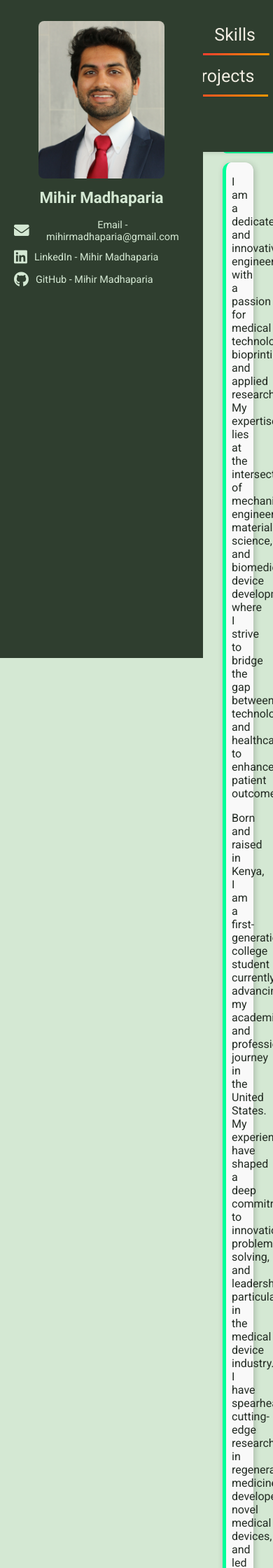
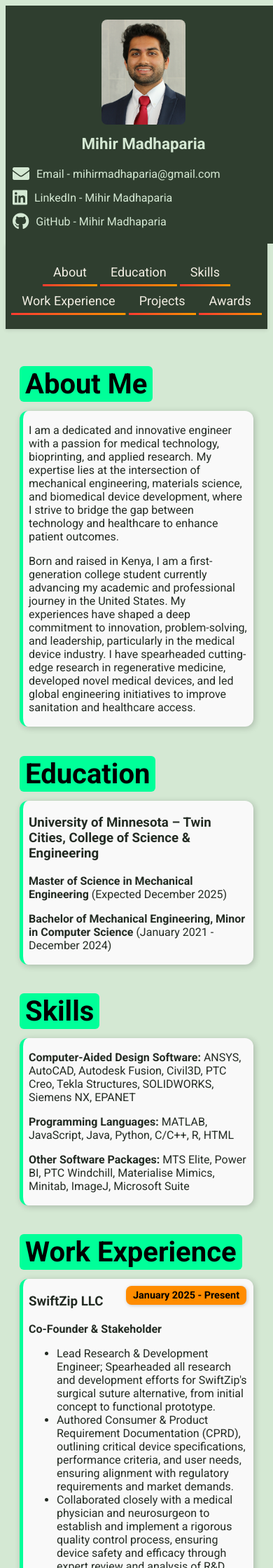
Before and after one commit to mihirmadhaparia/mihirmadhaparia.github.io, a Jekyll site: the page built from README.md, in a window 390 px wide. Shown: the top 2240 px of the page at 70% size. Built offline with Jekyll 4.4.1, drawn with Linux system fonts in a browser that asks for light colours; our own code applies the rules of GitHub Pages for plain Markdown files.

Commit message:
Update style.css

```diff
--- a/assets/css/style.css
+++ b/assets/css/style.css
@@ -1,4 +1,4 @@
-/* Limit image size */
+/* Responsive Image Sizing */
 .content img {
     max-width: 80%;
     height: auto;
@@ -7,7 +7,7 @@
     border-radius: 10px;
 }
 
-/* Limit iframe (videos) size */
+/* Responsive Video Sizing */
 .content iframe {
     max-width: 80%;
     height: auto;
@@ -16,35 +16,43 @@
     margin: 20px auto;
 }
 
-/* Main content */
+/* Main Content Styling */
 .content {
     padding: 80px 20px;
-    /*max-width: 900px;*/
     margin: auto;
     color: #232b23;
     margin-left: 290px;
 }
 
+/* Smooth Scrolling */
 html {
     scroll-behavior: smooth;
     scroll-padding-top: 95px;
 }
 
-/* Overall Website Background */
+/* Website Background */
 body {
     background-color: #D4E8D3;
     color: #2F3E2F;
     font-family: 'Roboto', Arial, sans-serif;
 }
 
-/* END OF MAIN WEBSITE GENERAL ITEMS */
+/* Experience Section Styling */
+.experience-box {
+    position: relative;
+    border-radius: 12px;
+    box-shadow: 2px 2px 10px rgba(0, 0, 0, 0.2);
+    padding: 2px 8px;
+    margin: 8px 0;
+    background-color: #f9f9f9;
+    border-left: 5px solid #00ff99;
+}
 
-/* Date Box Styling */
 .experience-box .date-box {
     position: absolute;
     top: 10px;
     right: 10px;
-    background-color: #ff8c00; /* Orange */
+    background-color: #ff8c00;
     color: black;
     padding: 5px 10px;
     font-size: 0.9em;
@@ -54,18 +62,7 @@ body {
     white-space: nowrap;
 }
 
-/* Styling for section boxes */
-.experience-box {
-    position: relative; /* Allows absolute positioning inside */
-    border-radius: 12px;
-    box-shadow: 2px 2px 10px rgba(0, 0, 0, 0.2);
-    padding: 2px 8px;
-    margin: 8px 0;
-    background-color: #f9f9f9;
-    border-left: 5px solid #00ff99; /* Neon green accent */
-}
-
-/* Styling for headings */
+/* Section Heading Styling */
 .section-heading {
     background-color: #00ff99;
     color: black;
@@ -77,8 +74,6 @@ body {
     margin-bottom: 5px;
 }
 
-/* END OF SECTION BOX ITEMS */
-
 /* Sticky Navigation Bar */
 nav {
     position: fixed;
@@ -88,7 +83,7 @@ nav {
     padding: 20px 0;
     text-align: center;
     box-shadow: 0 2px 5px rgba(0, 0, 0, 0.1);
-    transition: padding 0.5s ease-in-out, 0.5s ease-in-out; /* Smooth padding transition */
+    transition: padding 0.5s ease-in-out;
     z-index: 500;
 }
 
@@ -103,12 +98,11 @@ nav a {
     display: inline-block;
     font-size: 25px;
     position: relative;
-    transition: color 0.3s ease-in-out, font-size 0.3s ease-in-out; /* Transition for font size */
     background: linear-gradient(to right, #FF3B30, #FF9500);
     background-size: 100% 3px, 0 3px;
     background-position: 100% 100%, 0 100%;
     background-repeat: no-repeat;
-    transition: background-size 500ms;
+    transition: background-size 500ms, font-size 0.3s ease-in-out;
 }
 
 nav a:hover {
@@ -119,28 +113,25 @@ nav.shrink a {
     font-size: 15px;
 }
 
-/* END OF MAIN TOP NAV BAR ITEMS */
-
-/* Side Panel Styling */
+/* Sidebar Panel */
 .side-panel {
     position: fixed;
     left: 0;
     top: 0;
     width: 250px;
     height: 100vh;
-    background-color: #2F3E2F; /* Dark green */
-    color: #D4E8D3; /* Light green */
+    background-color: #2F3E2F;
+    color: #D4E8D3;
     padding: 20px;
     text-align: center;
     z-index: 1000;
-    box-shadow: none;
 }
 
 /* Profile Picture */
 .profile-pic {
     width: 80%;
     max-width: 180px;
-    border-radius: 8px; /* Keep rectangular but with slight rounding */
+    border-radius: 8px;
     margin-top: 10px;
 }
 
@@ -151,7 +142,7 @@ nav.shrink a {
     margin-top: 10px;
 }
 
-/* Contact Info */
+/* Contact Info Styling */
 .contact-info {
     margin-top: 15px;
 }
@@ -166,7 +157,6 @@ nav.shrink a {
     text-decoration: none;
     color: #D4E8D3;
     font-size: 0.9em;
-    position: relative;
     transition: color 0.3s ease;
 }
 
@@ -174,98 +164,97 @@ nav.shrink a {
     color: #A0CFA0;
 }
 
-/* Icons Styling */
+/* Icon Hover Effects */
 .side-panel .contact-info i {
     margin-right: 10px;
     font-size: 1.5em;
-    transition: transform 0.3s ease, color 0.3s ease; /* Smooth transition for hover effects */
+    transition: transform 0.3s ease, color 0.3s ease;
 }
 
-/* Individual Icon Hover Animations & Colors */
 .side-panel .contact-info .email:hover i {
-    color: #D44638; /* Red for Email */
-    animation: emailDance 0.6s ease-in-out; /* Apply the dance animation */
+    color: #D44638;
+    animation: emailDance 0.6s ease-in-out;
 }
 
 .side-panel .contact-info .linkedin:hover i {
-    color: #0A66C2; /* LinkedIn Blue */
-    animation: linkedinDance 0.6s ease-in-out; /* Apply the dance animation */
+    color: #0A66C2;
+    animation: linkedinDance 0.6s ease-in-out;
 }
 
 .side-panel .contact-info .github:hover i {
-    color: #6e5494; /* GitHub Purple */
-    animation: githubDance 0.6s ease-in-out; /* Apply the dance animation */
+    color: #6e5494;
+    animation: githubDance 0.6s ease-in-out;
 }
 
-/* Hover Dance Animations for Each Icon */
+/* Hover Animations */
 @keyframes emailDance {
-    0% {
-        transform: rotate(0deg);
+    0% { transform: rotate(0deg); }
+    25% { transform: rotate(-15deg) translateY(-5px); }
+    50% { transform: rotate(15deg) translateY(5px); }
+    75% { transform: rotate(-10deg) translateY(-5px); }
+    100% { transform: rotate(0deg); }
+}
+
+@keyframes linkedinDance {
+    0% { transform: rotate(0deg); }
+    25% { transform: rotate(-10deg) translateY(-5px); }
+    50% { transform: rotate(10deg) translateY(5px); }
+    75% { transform: rotate(-5deg) translateY(-5px); }
+    100% { transform: rotate(0deg); }
+}
+
+@keyframes githubDance {
+    0% { transform: rotate(0deg); }
+    25% { transform: rotate(15deg) translateY(5px); }
+    50% { transform: rotate(-10deg) translateY(-5px); }
+    75% { transform: rotate(10deg) translateY(5px); }
+    100% { transform: rotate(0deg); }
+}
+
+/* Responsive Design Adjustments */
+@media (max-width: 768px) {
+    .content {
+        margin-left: 0;
+        padding: 20px;
     }
-    25% {
-        transform: rotate(-15deg) translateY(-5px);
+
+    .side-panel {
+        width: 100%;
+        height: auto;
+        position: relative;
+        text-align: center;
+        padding: 10px;
     }
-    50% {
-        transform: rotate(15deg) translateY(5px);
+
+    .profile-pic {
+        max-width: 120px;
     }
-    75% {
-        transform: rotate(-10deg) translateY(-5px);
+
+    .contact-info a {
+        font-size: 1em;
     }
-    100% {
-        transform: rotate(0deg);
+
+    .gallery {
+        display: grid;
+        grid-template-columns: repeat(2, 1fr);
+        gap: 10px;
+    }
+
+    nav {
+        position: relative;
+    }
+
+    nav a {
+        font-size: 18px;
+        padding: 10px 15px;
+    }
+
+    nav.shrink a {
+        font-size: 14px;
     }
 }
 
-@keyframes linkedinDance {
-    0% {
-        transform: rotate(0deg);
-    }
-    25% {
-        transform: rotate(-10deg) translateY(-5px);
-    }
-    50% {
-        transform: rotate(10deg) translateY(5px);
-    }
-    75% {
-        transform: rotate(-5deg) translateY(-5px);
-    }
-    100% {
-        transform: rotate(0deg);
-    }
-}
-
-@keyframes githubDance {
-    0% {
-        transform: rotate(0deg);
-    }
-    25% {
-        transform: rotate(15deg) translateY(5px);
-    }
-    50% {
-        transform: rotate(-10deg) translateY(-5px);
-    }
-    75% {
-        transform: rotate(10deg) translateY(5px);
-    }
-    100% {
-        transform: rotate(0deg);
-    }
-}
-
-/* Underline Hover Effect for Text */
-.contact-info a:hover::after {
-    content: '';
-    position: absolute;
-    bottom: -5px;
-    left: 0;
-    width: 100%;
-    height: 2px;
-    background: linear-gradient(90deg, #ff4500, #ff6347); /* Red-Orange Gradient */
-}
-
-/* END OF LEFT BAR ITEMS */
-
-/* Custom Scrollbar for the whole webpage */
+/* Scrollbar Customization */
 ::-webkit-scrollbar {
     width: 10px;
     background: #2F3E2F;
```
